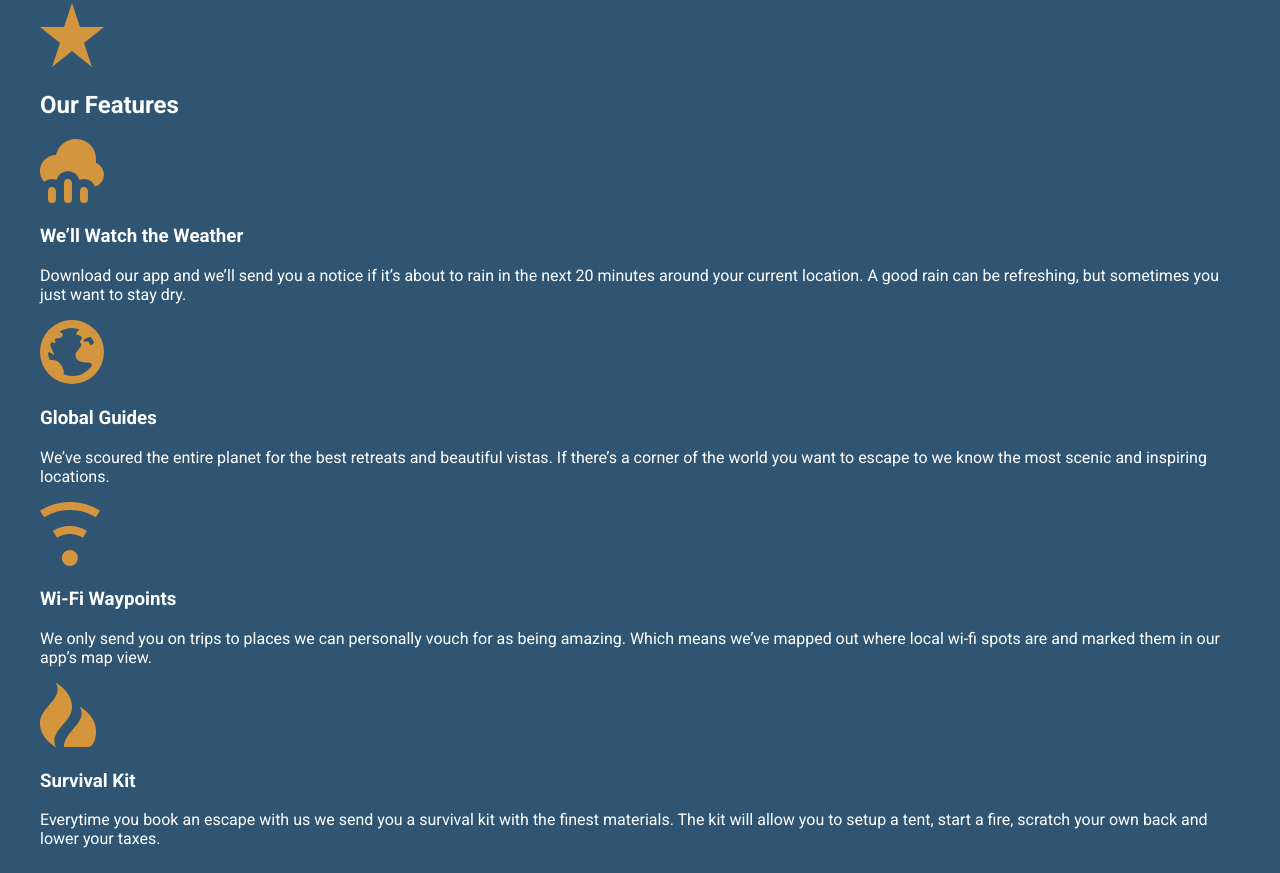
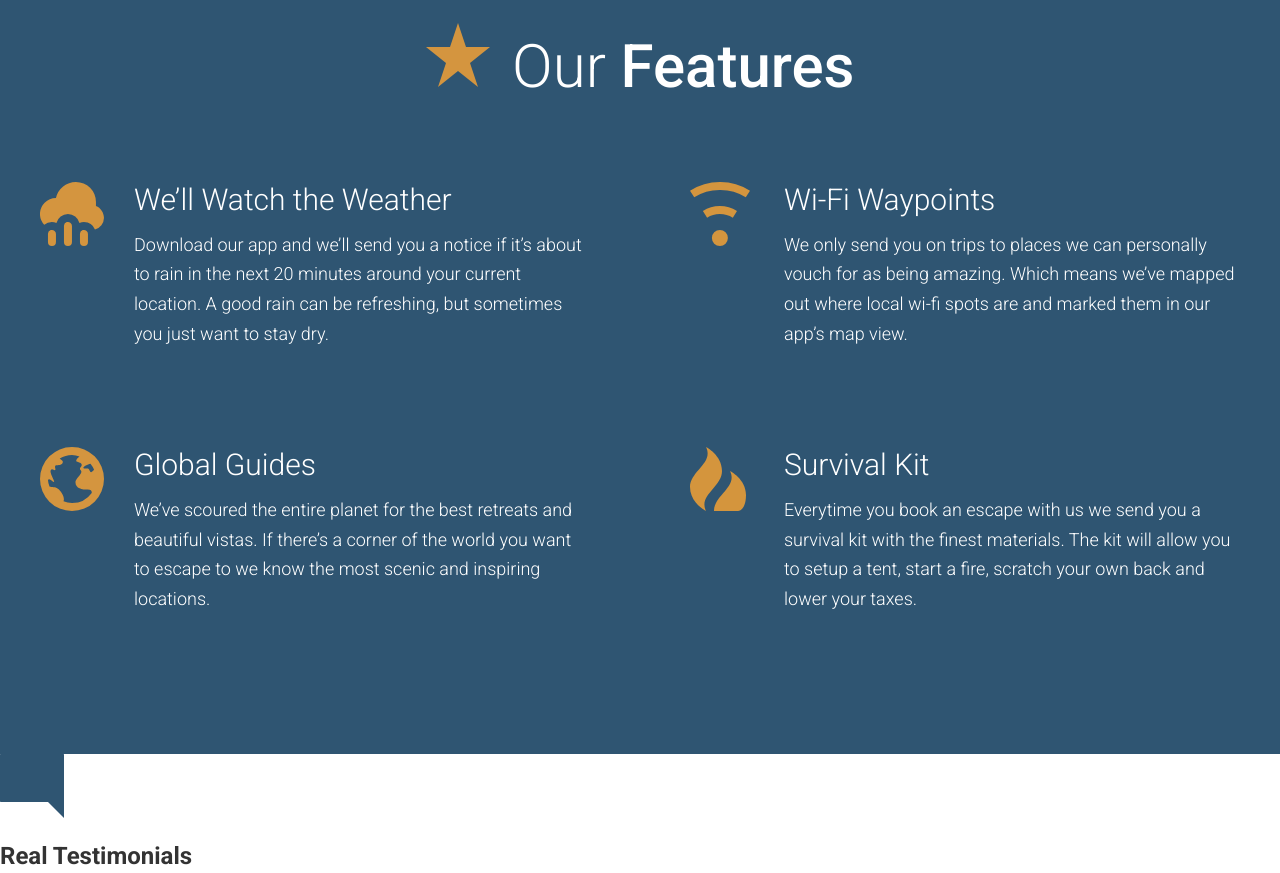
Before and after one commit to ywCN/travel-site, a website: page app/index.html in a window 1280 px wide. Shown: the part 2286-3159 px from the top of the page. Drawn offline with Linux system fonts and the light colour scheme.

Commit message:
added style for features

```diff
--- /dev/null
+++ b/app/assets/styles/modules/_feature-item.css
@@ -0,0 +1,32 @@
+.feature-item {
+  position: relative;
+  padding-bottom: 2.5rem;
+
+  @mixin atSmall {
+    padding-left: 94px;
+  }
+
+  &__icon {
+    display: block;
+    margin: 0 auto;
+
+    @mixin atSmall {
+      position: absolute;
+      left: 0;
+    }
+  }
+
+  &__title {
+    font-size: 1.6rem;
+    font-weight: 300;
+    margin-top: .7em;
+    margin-bottom: .8rem;
+    text-align: center;
+
+    @mixin atSmall {
+      text-align: left;
+      margin-top: 1em;
+      font-size: 1.875rem;
+    }
+  }
+}
--- a/app/assets/styles/modules/_generic-content-container.css
+++ b/app/assets/styles/modules/_generic-content-container.css
@@ -1,8 +1,9 @@
 .generic-content-container {
 
   p {
+    font-weight: 300;
     line-height: 1.65;
-    margin: 1.8rem 0;
+    margin: 0 0 1.8rem 0;
 
     @mixin atSmall {
       font-size: 1.125rem;
--- a/app/assets/styles/modules/_row.css
+++ b/app/assets/styles/modules/_row.css
@@ -6,8 +6,16 @@
     margin-right: -65px;
   }
 
+  &--gutters-large {
+    margin-right: -100px;
+  }
+
   &--gutters > div {
     padding-right: 65px;
+  }
+
+  &--gutters-large > div {
+    padding-right: 100px;
   }
 
   &__b-margin-until-medium {
@@ -29,6 +37,11 @@
       width: 37%;
     }
 
+    &__medium-6 {
+      float: left;
+      width: 50%;
+    }
+
     &__medium-8 {
       float: left;
       width: 66.66%;
--- /dev/null
+++ b/app/assets/styles/modules/_section-title.css
@@ -0,0 +1,28 @@
+.section-title {
+  font-size: 2.55rem;
+  font-weight: 300;
+  text-align: center;
+
+  @mixin atSmall {
+    font-size: 3.75rem;
+  }
+
+  strong {
+    font-weight: 500;
+  }
+
+  &__icon {
+    display: block;
+    margin-left: auto;
+    margin-right: auto;
+    margin-bottom: .6rem;
+
+    @mixin atSmall {
+      margin-right: .5rem;
+      margin-left: 0;
+      margin-bottom: 0;
+      display: inline-block;
+    }
+  }
+
+}
--- a/app/assets/styles/styles.css
+++ b/app/assets/styles/styles.css
@@ -9,3 +9,5 @@
 @import "modules/_headline";
 @import "modules/_row";
 @import "modules/_generic-content-container";
+@import "modules/_section-title";
+@import "modules/_feature-item";
--- a/app/index.html
+++ b/app/index.html
@@ -74,24 +74,40 @@
 
   <div id="features" class="page-section page-section--blue">
     <div class="wrapper">
-      <img src="assets/images/icons/star.svg">
-      <h2>Our Features</h2>
+      <h2 class="section-title"><img class="section-title__icon" src="assets/images/icons/star.svg"> Our <strong>Features</strong></h2>
 
-      <img src="assets/images/icons/rain.svg">
-      <h3>We&rsquo;ll Watch the Weather</h3>
-      <p>Download our app and we&rsquo;ll send you a notice if it&rsquo;s about to rain in the next 20 minutes around your current location. A good rain can be refreshing, but sometimes you just want to stay dry.</p>
+      <div class="row row--gutters-large generic-content-container">
 
-      <img src="assets/images/icons/globe.svg">
-      <h3>Global Guides</h3>
-      <p>We&rsquo;ve scoured the entire planet for the best retreats and beautiful vistas. If there&rsquo;s a corner of the world you want to escape to we know the most scenic and inspiring locations.</p>
+        <div class="row__medium-6">
 
-      <img src="assets/images/icons/wifi.svg">
-      <h3>Wi-Fi Waypoints</h3>
-      <p>We only send you on trips to places we can personally vouch for as being amazing. Which means we&rsquo;ve mapped out where local wi-fi spots are and marked them in our app&rsquo;s map view.</p>
+          <div class="feature-item">
+            <img class="feature-item__icon" src="assets/images/icons/rain.svg">
+            <h3 class="feature-item__title">We&rsquo;ll Watch the Weather</h3>
+            <p>Download our app and we&rsquo;ll send you a notice if it&rsquo;s about to rain in the next 20 minutes around your current location. A good rain can be refreshing, but sometimes you just want to stay dry.</p>
+          </div>
 
-      <img src="assets/images/icons/fire.svg">
-      <h3>Survival Kit</h3>
-      <p>Everytime you book an escape with us we send you a survival kit with the finest materials. The kit will allow you to setup a tent, start a fire, scratch your own back and lower your taxes.</p>
+          <div class="feature-item">
+            <img class="feature-item__icon" src="assets/images/icons/globe.svg">
+            <h3 class="feature-item__title">Global Guides</h3>
+            <p>We&rsquo;ve scoured the entire planet for the best retreats and beautiful vistas. If there&rsquo;s a corner of the world you want to escape to we know the most scenic and inspiring locations.</p>
+          </div>
+        </div>
+
+        <div class="row__medium-6">
+          <div class="feature-item">
+            <img class="feature-item__icon" src="assets/images/icons/wifi.svg">
+            <h3 class="feature-item__title">Wi-Fi Waypoints</h3>
+            <p>We only send you on trips to places we can personally vouch for as being amazing. Which means we&rsquo;ve mapped out where local wi-fi spots are and marked them in our app&rsquo;s map view.</p>
+          </div>
+
+          <div class="feature-item">
+            <img class="feature-item__icon" src="assets/images/icons/fire.svg">
+            <h3 class="feature-item__title">Survival Kit</h3>
+            <p>Everytime you book an escape with us we send you a survival kit with the finest materials. The kit will allow you to setup a tent, start a fire, scratch your own back and lower your taxes.</p>
+          </div>
+        </div>
+
+      </div>
     </div>
   </div>
 
--- a/app/temp/styles/styles.css
+++ b/app/temp/styles/styles.css
@@ -639,8 +639,16 @@ a {
   margin-right: -65px;
 }
 
+.row--gutters-large {
+  margin-right: -100px;
+}
+
 .row--gutters > div {
   padding-right: 65px;
+}
+
+.row--gutters-large > div {
+  padding-right: 100px;
 }
 
 .row__b-margin-until-medium {
@@ -662,6 +670,11 @@ a {
     width: 37%;
   }
 
+  .row__medium-6 {
+    float: left;
+    width: 50%;
+  }
+
   .row__medium-8 {
     float: left;
     width: 66.66%;
@@ -673,8 +686,9 @@ a {
 }
 
 .generic-content-container p {
+  font-weight: 300;
   line-height: 1.65;
-  margin: 1.8rem 0;
+  margin: 0 0 1.8rem 0;
 }
 
 @media (min-width: 530px) {
@@ -687,3 +701,80 @@ a {
 .generic-content-container p a {
   font-weight: 700;
 }
+
+.section-title {
+  font-size: 2.55rem;
+  font-weight: 300;
+  text-align: center;
+
+}
+
+@media (min-width: 530px) {
+
+  .section-title {
+    font-size: 3.75rem;
+  }
+}
+
+.section-title strong {
+  font-weight: 500;
+}
+
+.section-title__icon {
+  display: block;
+  margin-left: auto;
+  margin-right: auto;
+  margin-bottom: .6rem;
+}
+
+@media (min-width: 530px) {
+
+  .section-title__icon {
+    margin-right: .5rem;
+    margin-left: 0;
+    margin-bottom: 0;
+    display: inline-block;
+  }
+}
+
+.feature-item {
+  position: relative;
+  padding-bottom: 2.5rem;
+}
+
+@media (min-width: 530px) {
+
+  .feature-item {
+    padding-left: 94px;
+  }
+}
+
+.feature-item__icon {
+  display: block;
+  margin: 0 auto;
+}
+
+@media (min-width: 530px) {
+
+  .feature-item__icon {
+    position: absolute;
+    left: 0;
+  }
+}
+
+.feature-item__title {
+  font-size: 1.6rem;
+  font-weight: 300;
+  margin-top: .7em;
+  margin-bottom: .8rem;
+  text-align: center;
+}
+
+@media (min-width: 530px) {
+
+  .feature-item__title {
+    text-align: left;
+    margin-top: 1em;
+    font-size: 1.875rem;
+  }
+}
```
